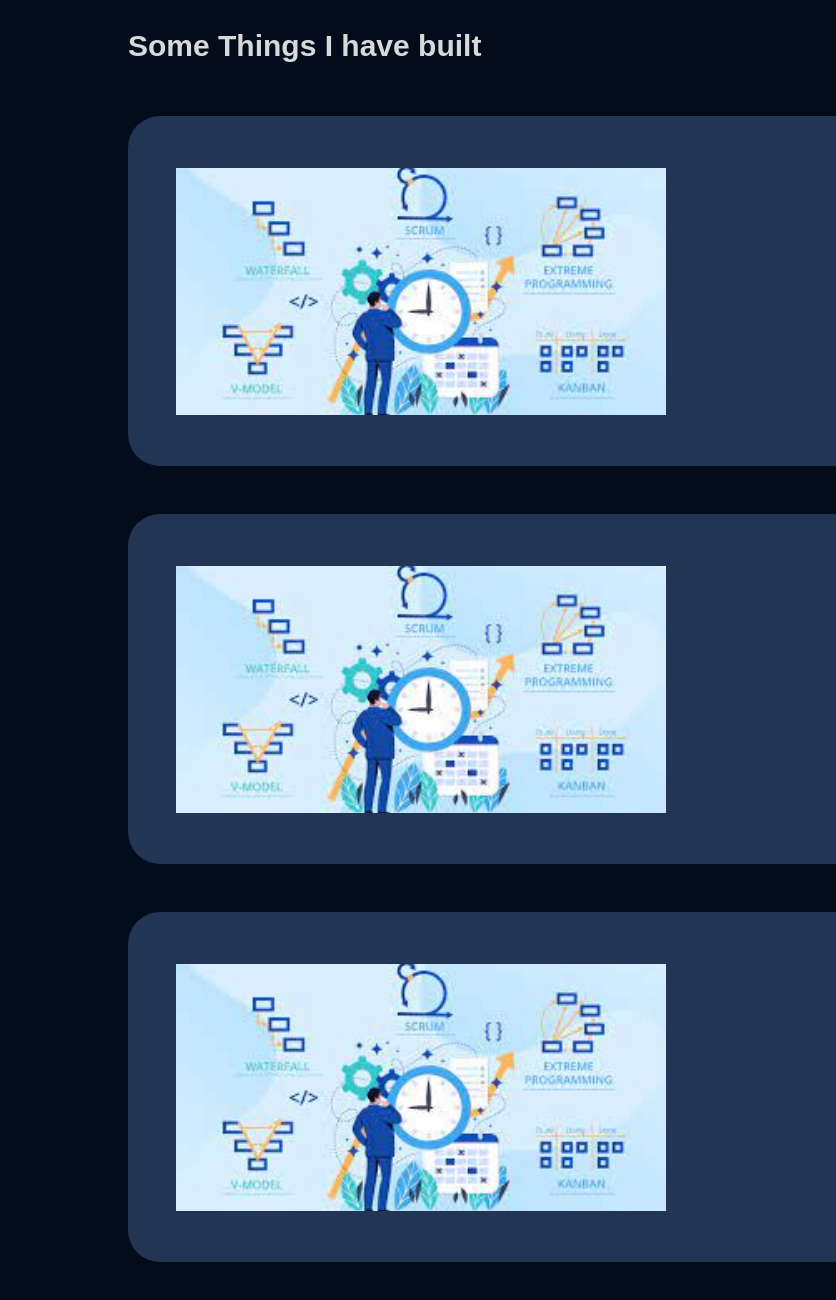
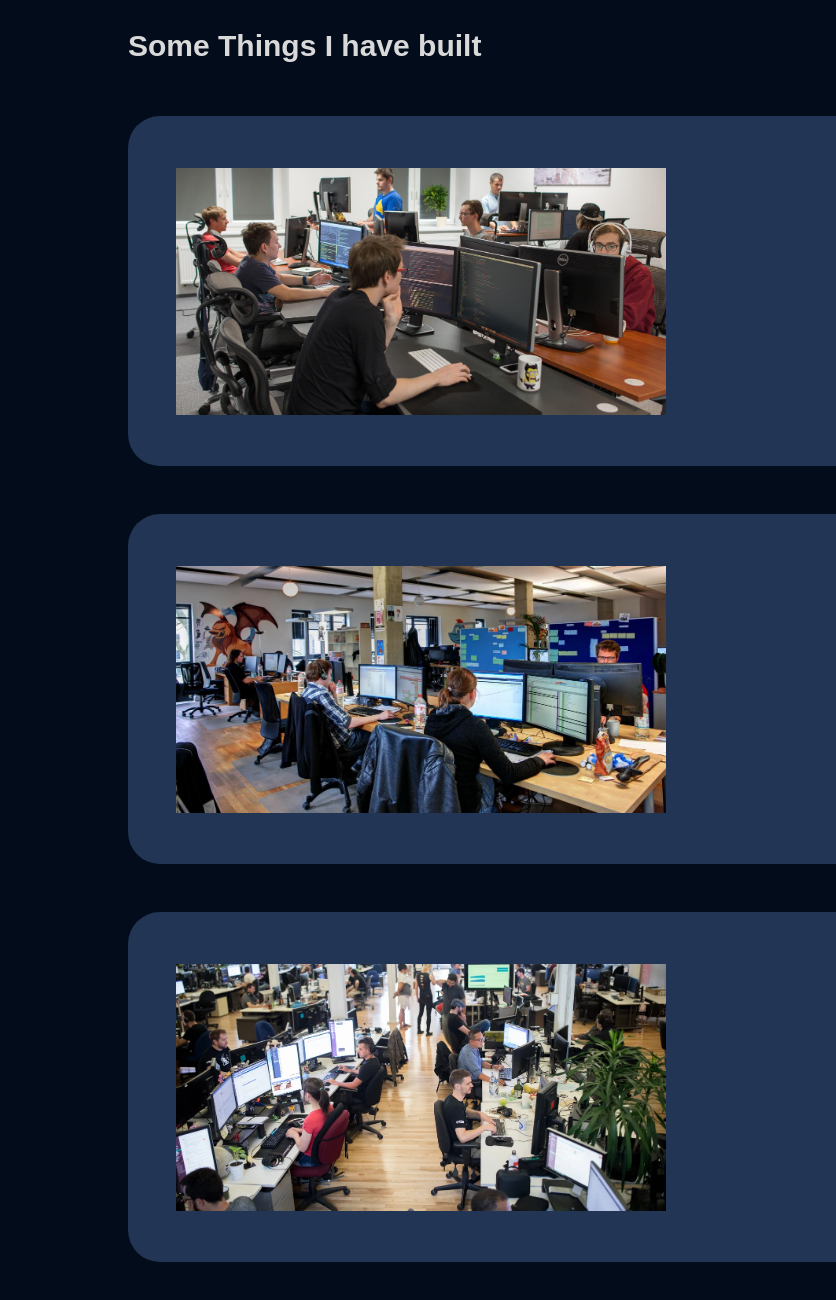
Before and after one commit to prestowoman/portfolio, a plain HTML site: page index.html in a window 1280 px wide. Shown: the part 2409-3709 px from the top of the page, 0-836 px from the left. Drawn offline with Linux system fonts and the light colour scheme.

Commit message:
change featured projects images

```diff
--- a/index.html
+++ b/index.html
@@ -105,7 +105,7 @@
 
         <div class="featured-project">
 
-            <img class="featured-project-image" src="featured_project.jpeg" alt="featured project">
+            <img class="featured-project-image" src="software1.jpeg" alt="featured project">
 
             <div class="info">
 
@@ -123,7 +123,7 @@
         </div>
         <div class="featured-project">
 
-            <img class="featured-project-image" src="featured_project.jpeg" alt="featured project">
+            <img class="featured-project-image" src="software2.jpeg" alt="featured project">
 
             <div class="info">
 
@@ -141,7 +141,7 @@
         </div>
         <div class="featured-project">
 
-            <img class="featured-project-image" src="featured_project.jpeg" alt="featured project">
+            <img class="featured-project-image" src="software3.webp" alt="featured project">
 
             <div class="info">
 
```
Also changed, not shown: software1.jpeg (added), software2.jpeg (added), software3.webp (added).
